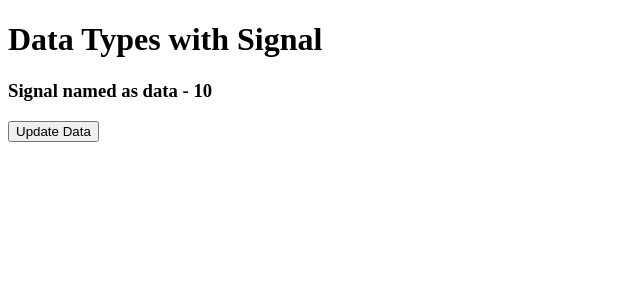
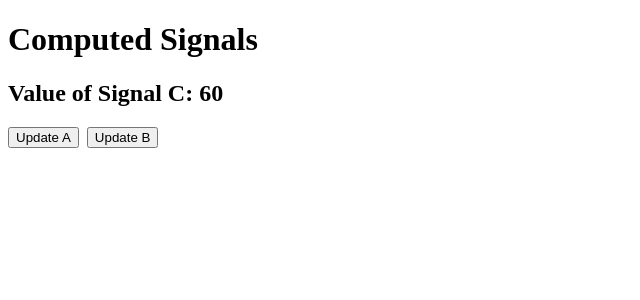
Before and after one commit to chavannikhil802/angular-19-tutorial, an Angular app: page / in a window 1280 px wide. Shown: the top 300 px of the page, without its empty margins (0-640 px from the left). Built offline with nearby package versions, Linux system fonts and the light colour scheme.

Commit message:
Completed Chapter 21 - Computed Signals

```diff
--- a/src/app/app.component.html
+++ b/src/app/app.component.html
@@ -1,5 +1,9 @@
+<!-- CHAPTER 21 -->
+<app-chp-21></app-chp-21>
+<!-- END OF CHAPTER 21  -->
+
 <!-- CHAPTER 20 -->
-<app-chp-20></app-chp-20>
+<!-- <app-chp-20></app-chp-20> -->
 <!-- END OF CHAPTER 20  -->
 
 <!-- CHAPTER 19 -->
--- /dev/null
+++ b/src/app/chapters/chp-21/chp-21.component.html
@@ -0,0 +1,5 @@
+<h1>Computed Signals</h1>
+<h2>Value of Signal C: {{ c() }}</h2>
+<!-- <button (click)="showSignalValue()">Show Value</button>&nbsp; -->
+<button (click)="updateAValue()">Update A</button>&nbsp;
+<button (click)="updateBValue()">Update B</button>
--- /dev/null
+++ b/src/app/chapters/chp-21/chp-21.component.ts
@@ -0,0 +1,51 @@
+import { Component, computed, signal } from '@angular/core';
+
+@Component({
+  selector: 'app-chp-21',
+  imports: [],
+  templateUrl: './chp-21.component.html',
+  styleUrl: './chp-21.component.css'
+})
+export class Chp21Component {
+
+  // NORMAL VARIABLES
+  x: number = 10;
+  y: number = 20;
+  z: number = this.x + this.y;
+
+  // SIGNALS
+  a = signal(20);
+  b = signal(40);
+  // COMPUTED SIGNALS ARE READ-ONLY
+  // THEY CANNOT BE UPDATED DIRECTLY
+  // THEY CAN BE UPDATED WHEN ONE OF THE DEPENDENT VALUE IS UPDATED
+  // IN THIS CASE, C WILL BE UPDATED ONLY WHEN THE VALUE OF A AND B IS UDPATED
+  c = computed(() => this.a() + this.b());
+
+  // NORMAL FUNCTION
+  showValue() {
+    console.log("z before update: ",this.z);
+    this.x = 100;
+    console.log("z after update: ", this.z);
+  }
+
+  // FUNCTION FOR SIGNAL
+  showSignalValue() {
+    console.log("Signal c before updating a: ", this.c());
+    // this.a.set(200);
+    console.log("Signal c after updating a: ", this.c());
+    // SET AND UPDATE CANNOT BE APPLIED TO COMPUTED SIGNAL
+    // this.c. set(500);
+    // this.c.update(400);
+  }
+
+  updateAValue() {
+    this.a.set(250);
+    console.log("Value of signal a: ", this.a());
+  }
+
+  updateBValue() {
+    this.b.set(850);
+    console.log("Value of signal b: ", this.b());
+  }
+}
```
Also changed, not shown: src/app/app.component.ts (+13 -11 lines), src/app/chapters/chp-21/chp-21.component.css (added), 1 other file (tests, documents, lock files or other folders).
